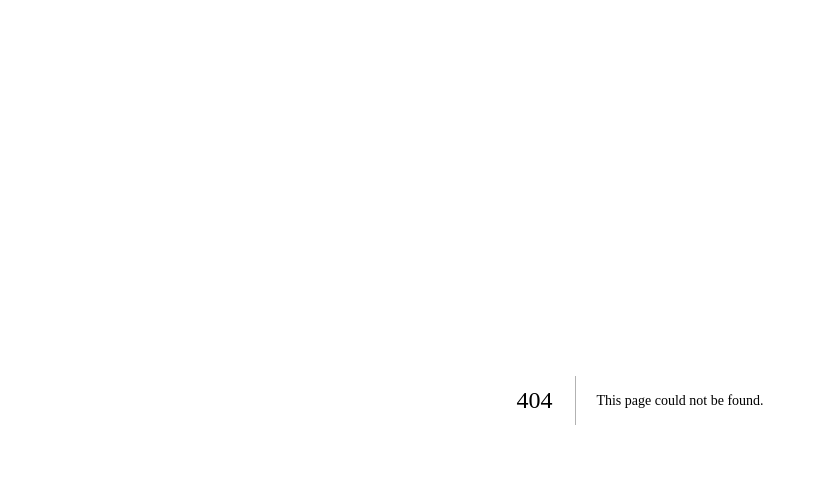
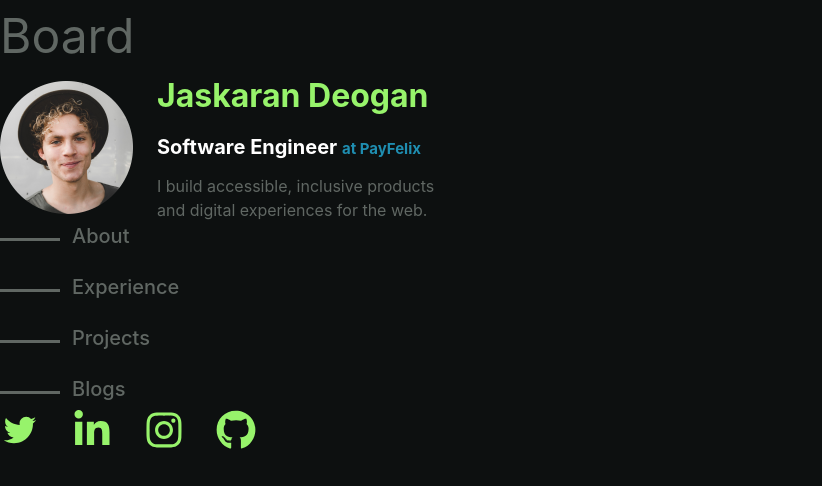
Before and after one commit to jaskarandeogan/next-portfolio, a Next.js app: page /board in a window 1280 px wide. Before the commit this address had no page. Shown: the top 486 px of the page, without its empty margins (0-822 px from the left). Built offline with nearby package versions, Linux system fonts and the light colour scheme.

Commit message:
add profile, navigation, social links

```diff
--- a/package.json
+++ b/package.json
@@ -20,6 +20,7 @@
     "next": "13.2.4",
     "react": "18.2.0",
     "react-dom": "18.2.0",
+    "react-icons": "^4.11.0",
     "typescript": "4.5.4"
   },
   "devDependencies": {
--- /dev/null
+++ b/src/components/ColumnNavigation.tsx
@@ -0,0 +1,39 @@
+import classNames from 'classnames';
+import React, { useState } from 'react';
+
+interface NavigationItem {
+  label: string;
+  url: string;
+}
+
+const ColumnNavigation: React.FC = () => {
+  const [navigationItems, setNavigationItems] = useState<NavigationItem[]>([
+    { label: 'About', url: '#' },
+    { label: 'Experience', url: '#experience' },
+    { label: 'Projects', url: '#projects' },
+    { label: 'Blogs', url: '#blogs'}
+  ]);
+  const [activeItem, setActiveItem] = useState<NavigationItem | null>({ label: 'About', url: '#' },);
+
+  const handleItemClick = (item: NavigationItem) => {
+    setActiveItem(item);
+  };
+
+  return (
+    <nav className="
+    flex flex-col gap-4">
+      {navigationItems.map((item) => (
+        <a
+          key={item.url}
+          href={item.url}
+          className={item === activeItem ? classNames('flex', 'text-xl', 'font-medium', 'text-primary-0', 'gap-3') : classNames('text-xl','font-medium', 'flex', 'gap-3')}
+          onClick={() => handleItemClick(item)}
+        >
+          <hr className={classNames("border-2 border-t  my-4 w-[60px]", item === activeItem && 'w-[100px] border-primary-0', item !== activeItem && 'border-grey-5')}/>{item.label}
+        </a>
+      ))}
+    </nav>
+  );
+};
+
+export default ColumnNavigation;
--- /dev/null
+++ b/src/components/ProfileSection.tsx
@@ -0,0 +1,32 @@
+import React from "react";
+import classNames from "classnames";
+import Image from "next/image";
+
+const ProfileSection = () => {
+    return (
+        <section className={classNames('flex',
+            'max-w-[450px] ',
+            'gap-6',
+            'items-center'
+        )}>
+            <Image src="/images/profile.png" alt="Picture of the author" width={133} height={133} />
+            <div className="flex flex-col gap-3">
+                <h2 className={classNames('text-primary-0',
+                    'text-[2rem]',
+                    'font-bold',
+                )}>Jaskaran Deogan</h2>
+                <h3 className={classNames('text-[1.25rem]', 'font-bold', 'text-grey-8')}>
+                    Software Engineer <span className={classNames('text-secondary-1',
+                        'text-[.938rem]'
+                    )}>at PayFelix</span>
+                </h3>
+                <p className={classNames('text-grey-5','text-base font-normal')}>
+                    I build accessible, inclusive products and digital experiences for the web.
+                </p>
+            </div>
+
+        </section>
+    )
+}
+
+export default ProfileSection;
--- /dev/null
+++ b/src/components/SocialIcons.tsx
@@ -0,0 +1,18 @@
+import classNames from 'classnames'
+import React from 'react'
+import { AiOutlineTwitter } from 'react-icons/ai'
+import { FaLinkedinIn, FaInstagram, FaGithub } from 'react-icons/fa'
+
+
+const SocialIcons = () => {
+    return (
+        <section className={classNames('flex', 'gap-8', 'items-center')}>
+            <AiOutlineTwitter className={classNames('h-10 w-10 text-primary-0 hover:cursor-pointer hover:-translate-y-1 transition-all')}/>
+            <FaLinkedinIn className={classNames('h-10 w-10 text-primary-0 hover:cursor-pointer hover:-translate-y-1 transition-all')}/>
+            <FaInstagram className={classNames('h-10 w-10 text-primary-0 hover:cursor-pointer hover:-translate-y-1 transition-all')}/>
+            <FaGithub className={classNames('h-10 w-10 text-primary-0 hover:cursor-pointer hover:-translate-y-1 transition-all')}/>
+        </section>
+    )
+}
+
+export default SocialIcons
--- /dev/null
+++ b/src/layouts/HomePageLayout.tsx
@@ -0,0 +1,10 @@
+import React from "react";
+
+
+const HomePageLayout = ({ children }) => {
+  return (
+    <div>
+
+    </div>
+  );
+};
--- a/src/pages/api/hello.ts
+++ /dev/null
@@ -1,13 +0,0 @@
-// Next.js API route support: https://nextjs.org/docs/api-routes/introduction
-import type { NextApiRequest, NextApiResponse } from 'next'
-
-type Data = {
-  name: string
-}
-
-export default function handler(
-  req: NextApiRequest,
-  res: NextApiResponse<Data>
-) {
-  res.status(200).json({ name: 'John Doe' })
-}
--- /dev/null
+++ b/src/pages/board.tsx
@@ -0,0 +1,17 @@
+import React from "react";
+import ProfileSection from "@/components/ProfileSection";
+import ColumnNavigation from "@/components/ColumnNavigation";
+import SocialIcons from "@/components/SocialIcons";
+
+const board = () => {
+    return (
+        <div>
+            <h1>Board</h1>
+            <ProfileSection />
+            <ColumnNavigation />
+            <SocialIcons />
+        </div>
+    );
+}
+
+export default board;
--- a/src/styles/globals.css
+++ b/src/styles/globals.css
@@ -4,6 +4,7 @@
 
 /* font config here */
 @import url('https://fonts.googleapis.com/css2?family=Mukta:wght@200;300;400;500;600;700;800&family=Outfit:wght@100;200;300;400;500;600;700;800;900&display=swap');
+@import url('https://fonts.googleapis.com/css2?family=Inter:wght@200;300;400;500;600;700;800&display=swap');
 @import url('@/assets/fonts/SF-Pro/stylesheet.css');
 
 /* custom css here */
@@ -19,6 +20,8 @@ body{
   font-family:  theme('fontFamily.body');
   -webkit-font-smoothing: antialiased;
   -moz-osx-font-smoothing: grayscale;
+  background-color: #0D1010;
+  color: #606763;
 }
 
 h1,
--- a/tailwind.config.js
+++ b/tailwind.config.js
@@ -22,11 +22,47 @@ module.exports = {
     },
     extend: {
       colors: {
-        "grey-1": "#F5F5F5",
+        'grey-1': '#0B0E0E',
+        'grey-2': '#0D1010',
+        'grey-3': '#101313',
+        'grey-4': '#191F1F',
+        'grey-5-32': '#60676352',
+        'grey-5': '#606763',
+        'grey-6/15': '#7E898326',
+        'grey-6-32': '#7E898352',
+        'grey-6': '#7E8983',
+        'grey-7-32': '#A1AAA552',
+        'grey-7': '#A1AAA5',
+        'grey-8-32': '#FFFFFF52',
+        'grey-8': '#FFFFFF',
+        'primary-0': '#97F36B',
+        'primary-0/15': '#97F36B26',
+        'primary-1': '#4FB02C',
+        'primary-2': '#35751D',
+        'primary-3': '#1A3B0F',
+        'primary-4': '#90DD74',
+        'primary-5': '#C7EEB9',
+        'primary-6': '#E0F8D8',
+        'secondary-0': '#39B5DC',
+        'secondary-0/15': '#39B5DC26',
+        'secondary-1': '#1F8EB1',
+        'secondary-2': '#155F76',
+        'secondary-3': '#0A2F3B',
+        'secondary-4': '#7BCEE8',
+        'secondary-5': '#AADFF0',
+        'secondary-6': '#D8F3FC',
+        'error-0': '#E4364B',
+        'error-0/15': '#E4364B26',
+        'error-1': '#BA192D',
+        'error-2': '#7C111E',
+        'error-3': '#3E080F',
+        'error-4': '#EB6878',
+        'error-5': '#F19BA5',
+        'error-6': '#F8CDD2'
       },
       fontFamily: {
-        heading: ["SF Pro"],
-        body: ["SF Pro", "Mukta", "sans-serif"],
+        heading: ["Inter"],
+        body: ["Inter", "Mukta", "sans-serif"],
       },
       fontSize: {
         "heading-xs": ["0.875rem", "1.25rem"],
```
Also changed, not shown: public/images/Profile.png (added), 1 other file (tests, documents, lock files or other folders).
